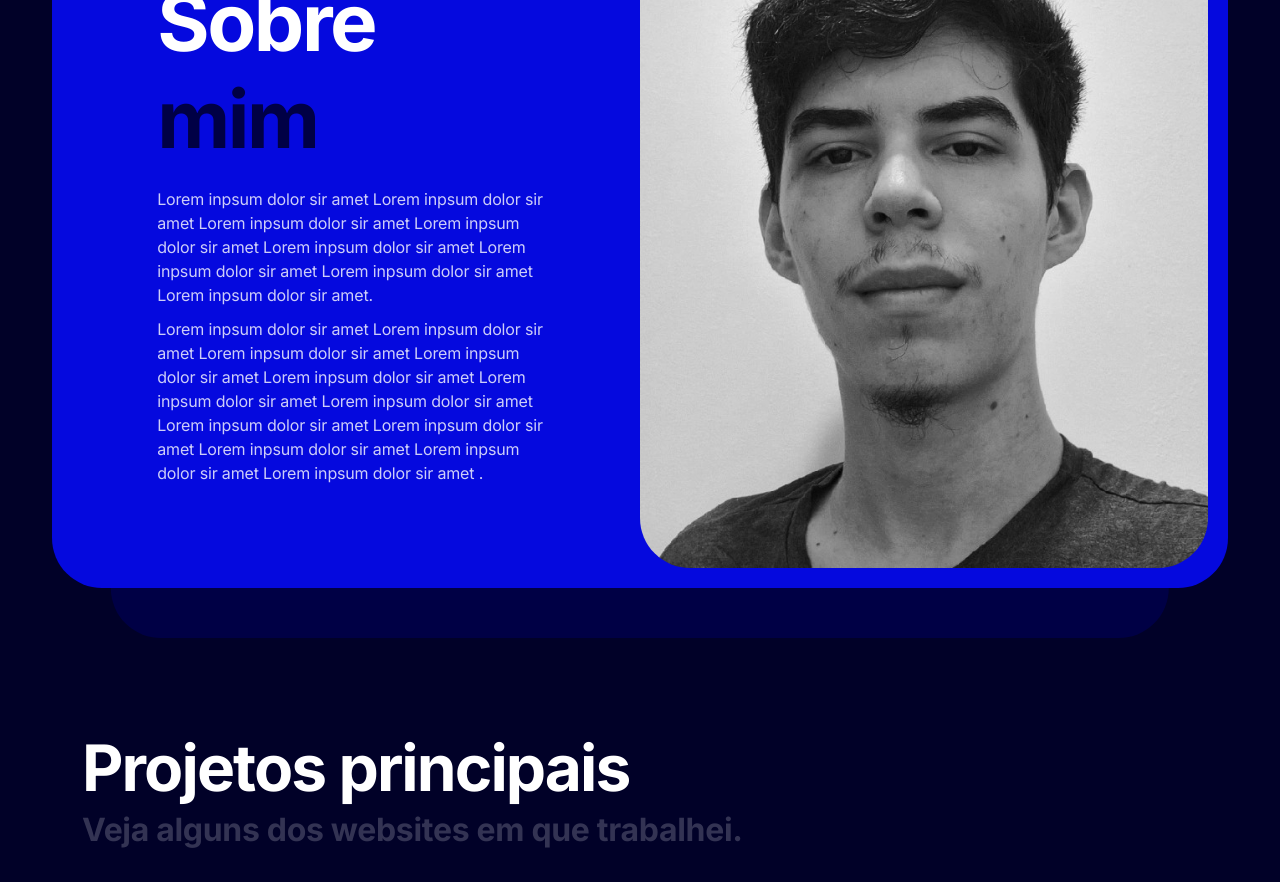
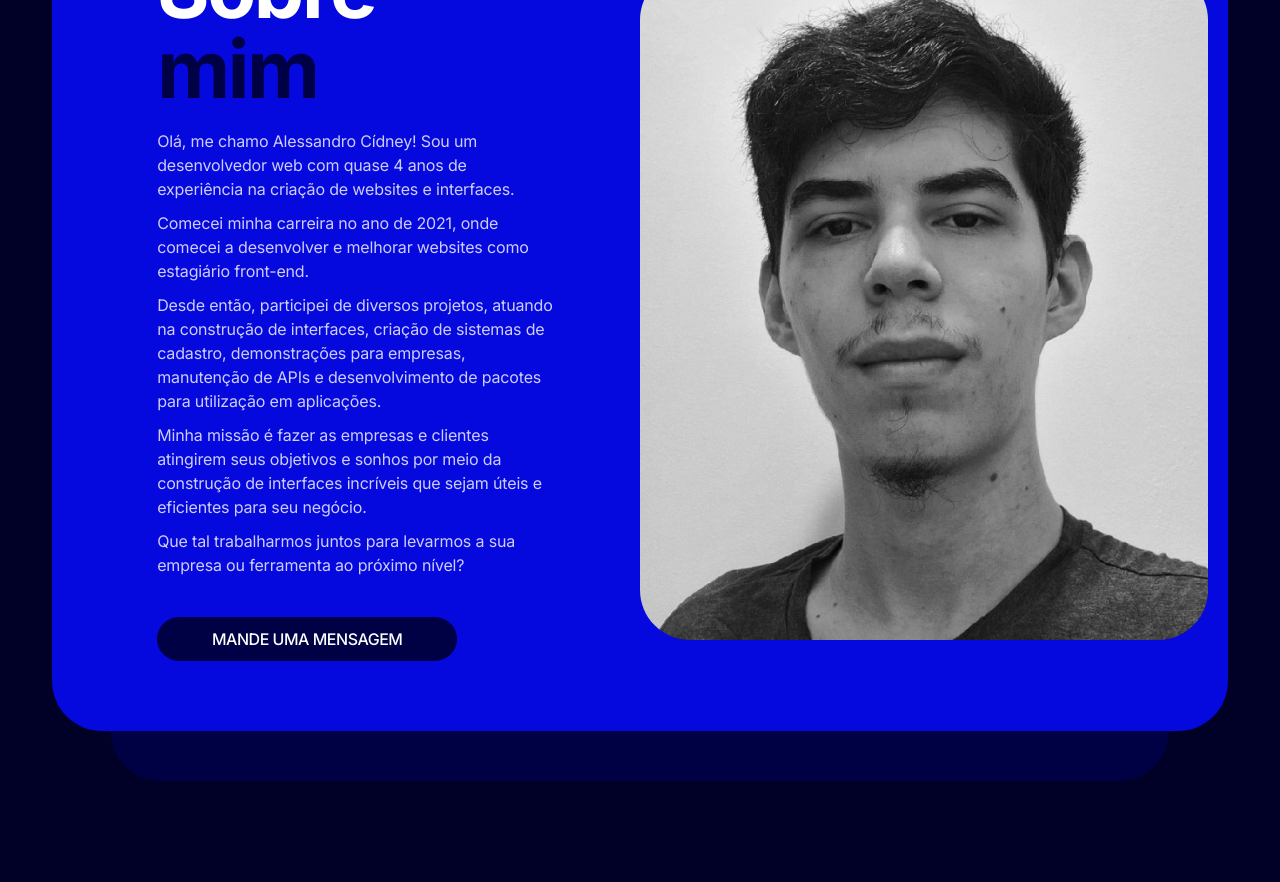
Before and after one commit to alessandroCidney/MyPortfolioPage, a Next.js app: page / in a window 1280 px wide. Shown: the part 2100-2982 px from the top of the page. Built offline with nearby package versions, Linux system fonts and the light colour scheme; no server answers.

Commit message:
feat: Added about section texts

```diff
--- a/app/components/commons/DefaultButton/styles.module.scss
+++ b/app/components/commons/DefaultButton/styles.module.scss
@@ -42,8 +42,6 @@
 
       background-color: #FFF !important;
       color: #000;
-
-      border: 2px solid #FFF !important;
     }
   }
 
--- a/app/components/pages/sections/AboutSection/index.tsx
+++ b/app/components/pages/sections/AboutSection/index.tsx
@@ -1,5 +1,8 @@
 import Image from 'next/image'
 import styles from './styles.module.scss'
+import { DefaultButton } from '@/app/components/commons/DefaultButton'
+import { FontAwesomeIcon } from '@fortawesome/react-fontawesome'
+import { faArrowUpRightFromSquare } from '@fortawesome/free-solid-svg-icons'
 
 export function AboutSection() {
   return (
@@ -18,18 +21,48 @@ export function AboutSection() {
           </h2>
 
           <p>
-            Lorem inpsum dolor sir amet Lorem inpsum dolor sir amet Lorem inpsum dolor sir amet Lorem inpsum dolor sir amet Lorem inpsum dolor sir amet Lorem inpsum dolor sir amet Lorem inpsum dolor sir amet Lorem inpsum dolor sir amet.
+            Olá, me chamo Alessandro Cídney! Sou um desenvolvedor web com quase 4 anos de experiência na criação de websites e interfaces.
           </p>
 
           <p>
-            Lorem inpsum dolor sir amet Lorem inpsum dolor sir amet Lorem inpsum dolor sir amet Lorem inpsum dolor sir amet Lorem inpsum dolor sir amet Lorem inpsum dolor sir amet Lorem inpsum dolor sir amet Lorem inpsum dolor sir amet Lorem inpsum dolor sir amet Lorem inpsum dolor sir amet Lorem inpsum dolor sir amet Lorem inpsum dolor sir amet .
+            Comecei minha carreira no ano de 2021, onde comecei a desenvolver e melhorar websites como estagiário front-end.
           </p>
+
+          <p>
+            Desde então, participei de diversos projetos, atuando na construção de interfaces, criação de sistemas de cadastro, demonstrações para empresas,
+            manutenção de APIs e desenvolvimento de pacotes para utilização em aplicações.
+          </p>
+
+          <p>
+            Minha missão é fazer as empresas e clientes atingirem seus objetivos e sonhos por meio da construção de interfaces incríveis
+            que sejam úteis e eficientes para seu negócio.
+          </p>
+
+          <p>
+            Que tal trabalharmos juntos para levarmos a sua empresa ou ferramenta ao próximo nível?
+          </p>
+
+          <div>
+            <DefaultButton
+              appendIcon={<FontAwesomeIcon icon={faArrowUpRightFromSquare} />}
+              href={process.env.NEXT_PUBLIC_LINKEDIN_URL}
+              target='_blank'
+              variant='flat'
+              style={{
+                minWidth: '300px'
+              }}
+              link
+            >
+              Mande uma mensagem
+            </DefaultButton>
+          </div>
         </div>
 
         <div className={styles.imageContainer}>
           <Image
             src='/images/photos/selfie.png'
             alt='Uma fotografia minha.'
+            objectFit='cover'
             fill
           />
         </div>
--- a/app/components/pages/sections/AboutSection/styles.module.scss
+++ b/app/components/pages/sections/AboutSection/styles.module.scss
@@ -29,9 +29,13 @@ section.aboutSection {
     border-radius: 50px;
 
     .textContainer {
+      padding: 50px 0;
+
       width: 50%;
 
       > * {
+        display: block;
+
         margin: auto;
 
         width: 70%;
@@ -40,6 +44,7 @@ section.aboutSection {
       h2 {
         margin-bottom: 20px;
 
+        line-height: 1;
         font-size: 5rem;
 
         span.highlight {
@@ -51,6 +56,10 @@ section.aboutSection {
         margin-bottom: 10px;
 
         opacity: 0.8;
+
+        &:last-of-type {
+          margin-bottom: 40px;
+        }
       }
     }
 
@@ -106,8 +115,13 @@ section.aboutSection {
       }
 
       .imageContainer {
+        margin: auto;
+
         width: 100%;
         max-width: 400px;
+        aspect-ratio: 1;
+
+        border-radius: 50%;
       }
     }
   }
```
